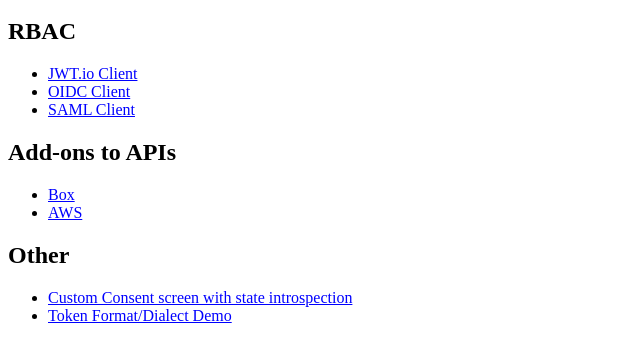
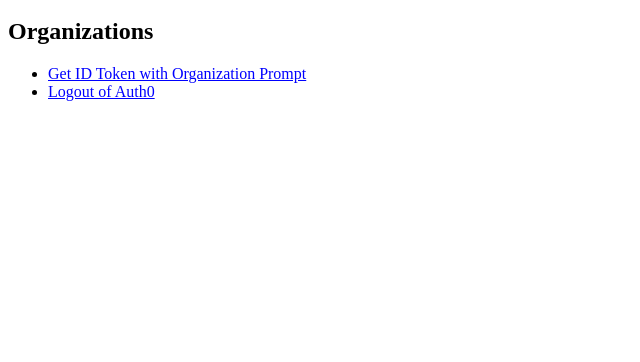
Before and after one commit to jhiner/demozero-www, a plain HTML site: page index.html in a window 1280 px wide. Shown: the part 48-410 px from the top of the page, without its empty margins (0-640 px from the left). Drawn offline with Linux system fonts and the light colour scheme.

Commit message:
Remove appliance links

```diff
--- a/index.html
+++ b/index.html
@@ -6,10 +6,10 @@
 <body>
 
 <h1>Authorization Engineering Demos</h1>
-<h2>RBAC</h2>
+<!-- <h2>RBAC</h2>
 <ul>
   <!-- <li><a href="https://s3box.demozero.net">SPA using Universal Login and the AWS API</a></li> -->
-  <li><a href="https://marcos-rta.appliance-trial.com/authorize?client_id=0FsZGp28ddHu5Ux29ZsRcr9MYi48o3vo&audience=http://corp.billing.api&scope=create:invoice read:invoice delete:invoice update:invoice foo:bar&response_type=token&redirect_uri=https://jwt.io&prompt=consent">JWT.io Client</a></li>
+<!--   <li><a href="https://marcos-rta.appliance-trial.com/authorize?client_id=0FsZGp28ddHu5Ux29ZsRcr9MYi48o3vo&audience=http://corp.billing.api&scope=create:invoice read:invoice delete:invoice update:invoice foo:bar&response_type=token&redirect_uri=https://jwt.io&prompt=consent">JWT.io Client</a></li>
   <li><a href="https://oidc-authz.demozero.net">OIDC Client</a></li>
   <li><a href="https://saml-authz.demozero.net">SAML Client</a></li>
 </ul>
@@ -22,5 +22,10 @@
 <ul>
   <li><a href="https://auth.userpools.com/authorize?client_id=mMyNxNHJG2LsWPPJO3JZdSEj27JrpEo5&redirect_uri=https%3A%2F%2Fnodehosted.userpools.com%2Fcallback&response_type=code&audience=urn%3Auserpools-api&scope=openid%20profile%20read%3Afoo%20offline_access&auth0Client=eyJuYW1lIjoiYXV0aDAuanMiLCJ2ZXJzaW9uIjoiOC4xMC4xIn0%3D&prompt=consent">Custom Consent screen with state introspection</a></li>
   <li><a href="https://token-demo.demozero.net">Token Format/Dialect Demo</a></li>
+</ul> -->
+<h2>Organizations</h2>
+<ul>
+  <li><a href="https://account.demozero.net/authorize?client_id=y3X1ftAwn5XWLpJ1b7fuj4q7FKj0keT2&redirect_uri=https://jwt.io&response_type=id_token&scope=openid email profile&nonce=mynonce">Get ID Token with Organization Prompt</a></li>
+  <li><a href="https://account.demozero.net/v2/logout">Logout of Auth0</a></li>
 </ul>
 </body>
```
